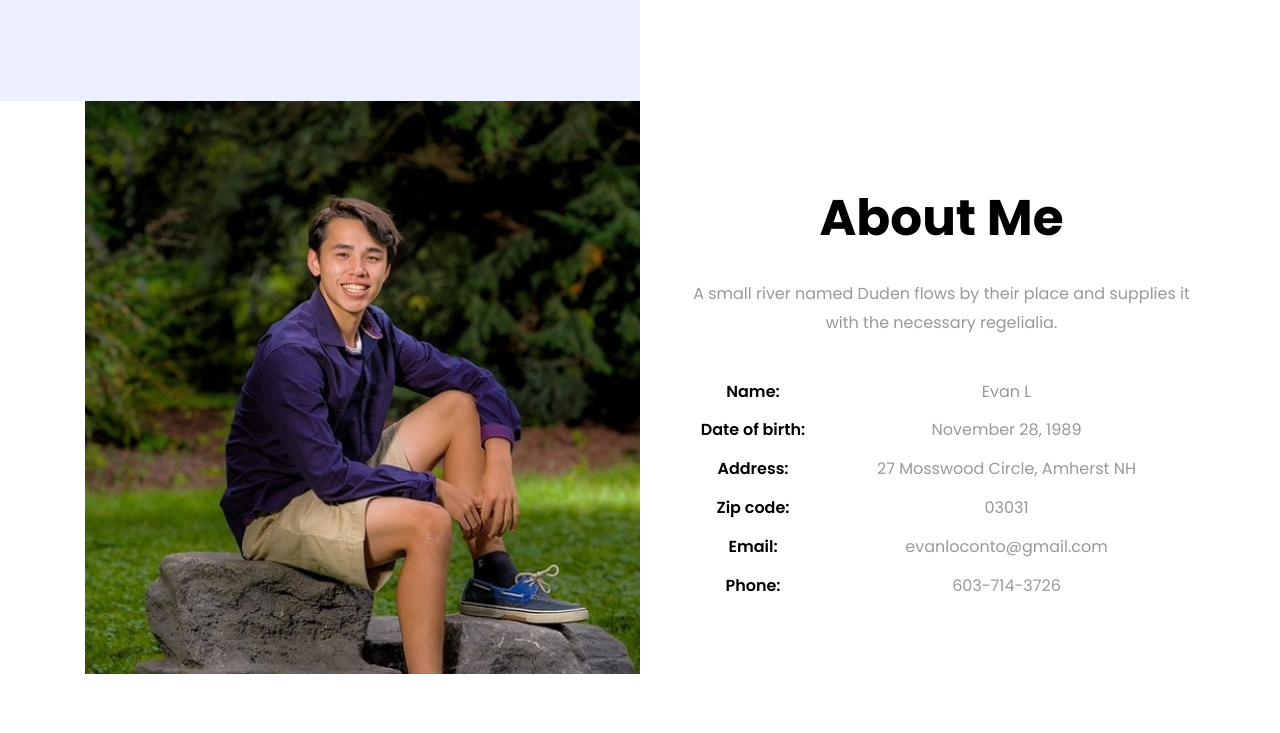
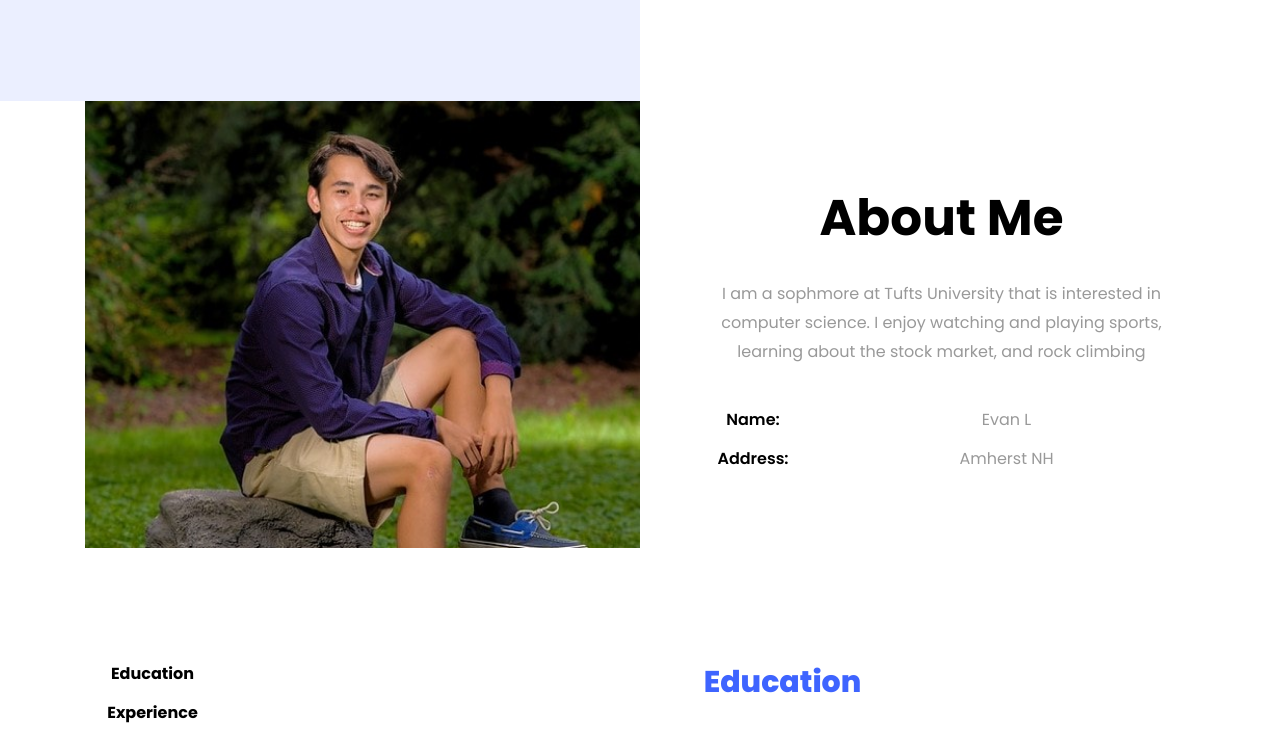
Before and after one commit to Evan1oconto/personal-website, a React (Create React App) app: page / in a window 1280 px wide. Shown: the part 499-1232 px from the top of the page. Built offline with nearby package versions, Linux system fonts and the light colour scheme.

Commit message:
modified a couple sentences

```diff
--- a/package.json
+++ b/package.json
@@ -2,7 +2,7 @@
   "name": "my-app",
   "version": "0.1.0",
   "private": true,
-  "homepage": "https://22307805.github.io/personal-website",
+  "homepage": "https://22307805.github.io/evanloconto",
   "dependencies": {
     "@testing-library/jest-dom": "^4.2.4",
     "@testing-library/react": "^9.5.0",
--- a/src/react_Components/about.jsx
+++ b/src/react_Components/about.jsx
@@ -21,14 +21,10 @@ export default class About extends Component {
                                     <div className="col-md-12 heading-section">
                                         <h1 className="big">About</h1>
                                         <h2 className="mb-4">About Me</h2>
-                                        <p>A small river named Duden flows by their place and supplies it with the necessary regelialia.</p>
+                                        <p>I am a sophmore at Tufts University that is interested in computer science. I enjoy watching and playing sports, learning about the stock market, and rock climbing</p>
                                         <ul className="about-info mt-4 px-md-0 px-2">
                                             <li className="d-flex"><span>Name:</span> <span>Evan L</span></li>
-                                            <li className="d-flex"><span>Date of birth:</span> <span>November 28, 1989</span></li>
-                                            <li className="d-flex"><span>Address:</span> <span>27 Mosswood Circle, Amherst NH</span></li>
-                                            <li className="d-flex"><span>Zip code:</span> <span>03031</span></li>
-                                            <li className="d-flex"><span>Email:</span> <span>evanloconto@gmail.com</span></li>
-                                            <li className="d-flex"><span>Phone: </span> <span>603-714-3726</span></li>
+                                            <li className="d-flex"><span>Address:</span> <span>Amherst NH</span></li>
                                         </ul>
                                     </div>
                                 </div>
```
